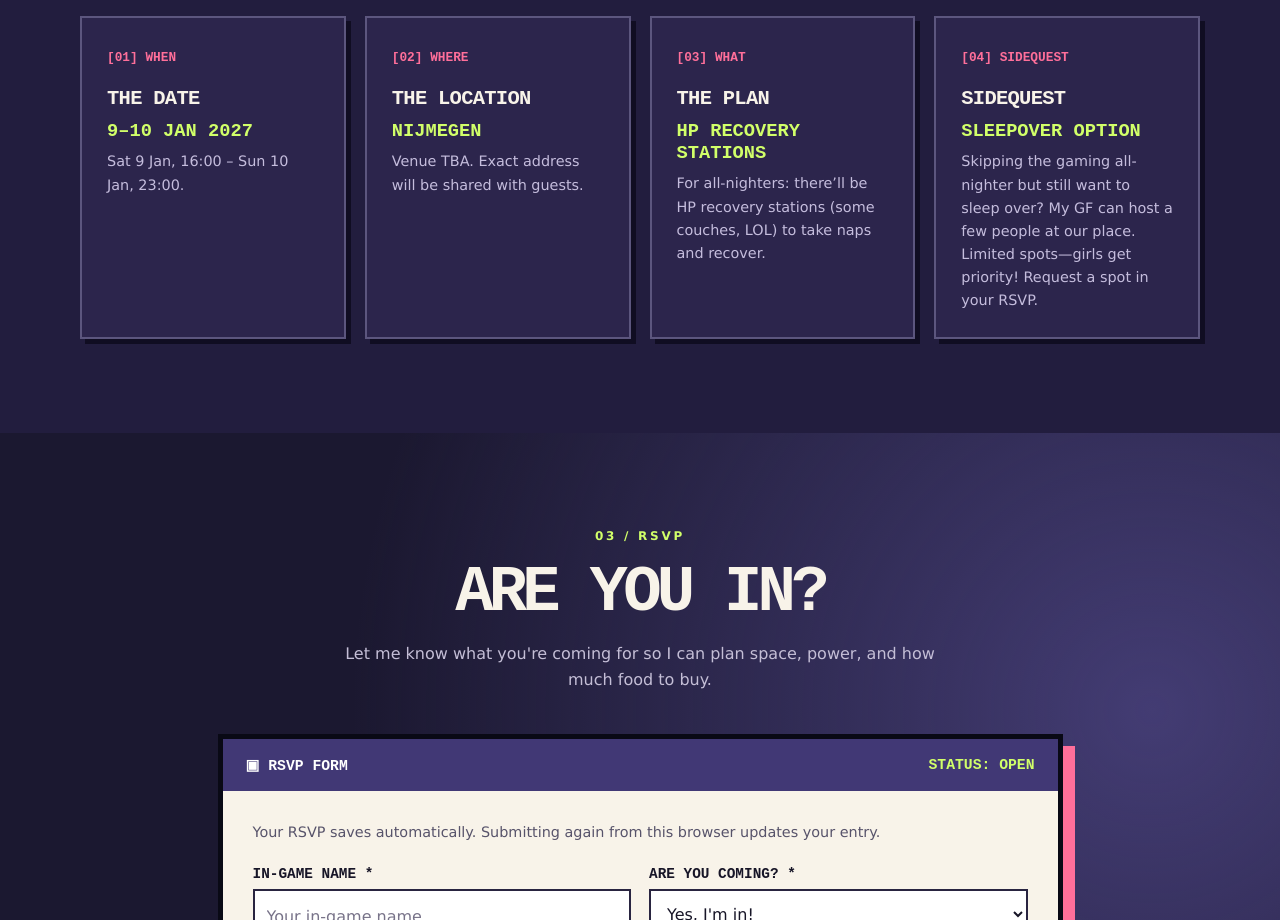
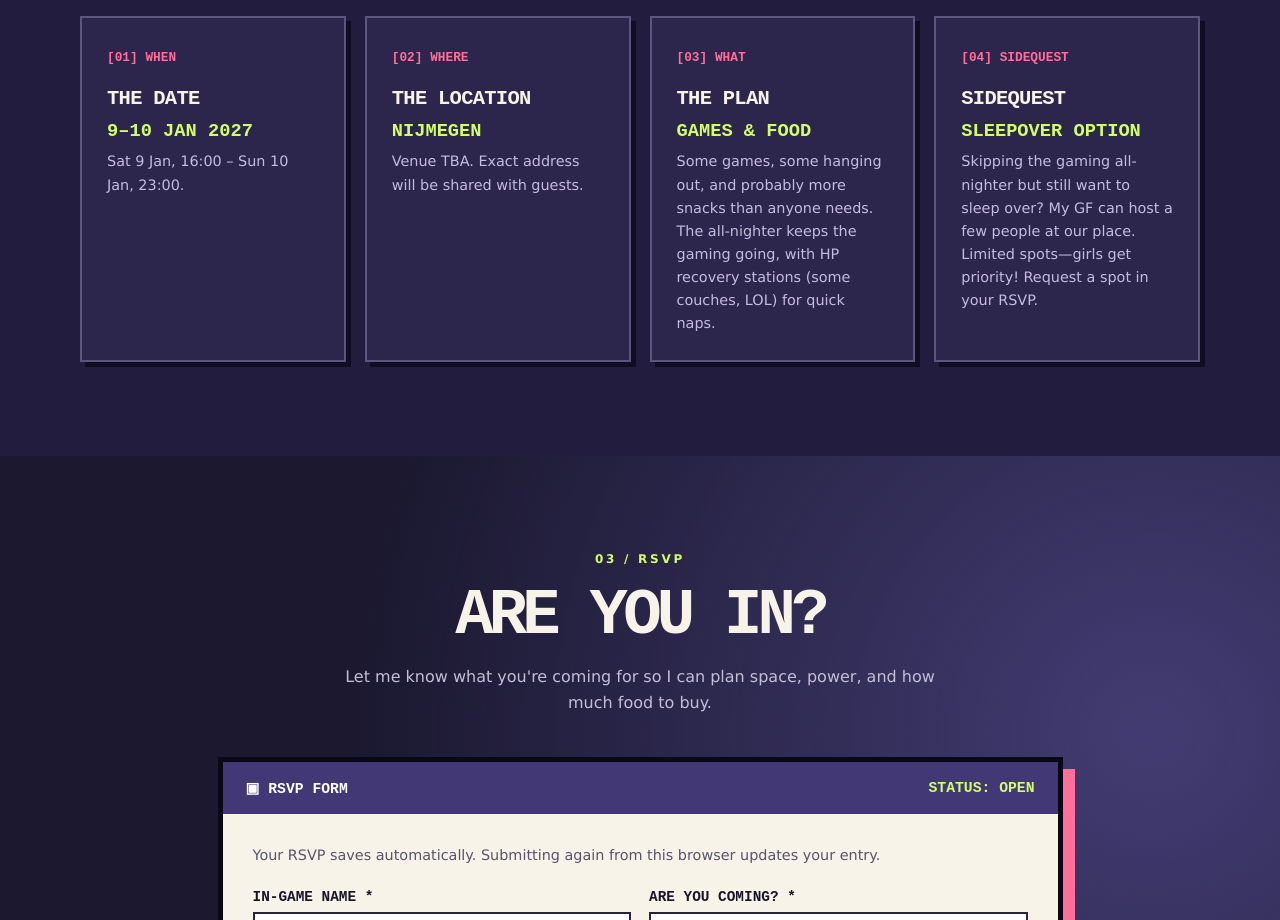
Before and after one commit to Jinopls/bday-invite, a plain HTML site: page index.html in a window 1280 px wide. Shown: the part 1580-2500 px from the top of the page. Drawn offline with Linux system fonts and the light colour scheme; no server answers.

Commit message:
Restore games and food plan with overnight HP recovery nap note

```diff
--- a/index.html
+++ b/index.html
@@ -303,7 +303,7 @@
         <div class="spec-grid">
           <div class="spec"><div class="spec-number">[01] WHEN</div><h3>THE DATE</h3><div class="large" id="date-label">9–10 JAN 2027</div><p>Sat 9 Jan, 16:00 – Sun 10 Jan, 23:00.</p></div>
           <div class="spec"><div class="spec-number">[02] WHERE</div><h3>THE LOCATION</h3><div class="large" id="venue-label">NIJMEGEN</div><p>Venue TBA. Exact address will be shared with guests.</p></div>
-          <div class="spec"><div class="spec-number">[03] WHAT</div><h3>THE PLAN</h3><div class="large">HP RECOVERY STATIONS</div><p>For all-nighters: there’ll be HP recovery stations (some couches, LOL) to take naps and recover.</p></div>
+          <div class="spec"><div class="spec-number">[03] WHAT</div><h3>THE PLAN</h3><div class="large">GAMES &amp; FOOD</div><p>Some games, some hanging out, and probably more snacks than anyone needs. The all-nighter keeps the gaming going, with HP recovery stations (some couches, LOL) for quick naps.</p></div>
           <div class="spec"><div class="spec-number">[04] SIDEQUEST</div><h3>SIDEQUEST</h3><div class="large">SLEEPOVER OPTION</div><p>Skipping the gaming all-nighter but still want to sleep over? My GF can host a few people at our place. Limited spots—girls get priority! Request a spot in your RSVP.</p></div>
         </div>
         <details class="packing-toggle" id="packing-list" hidden>
```
